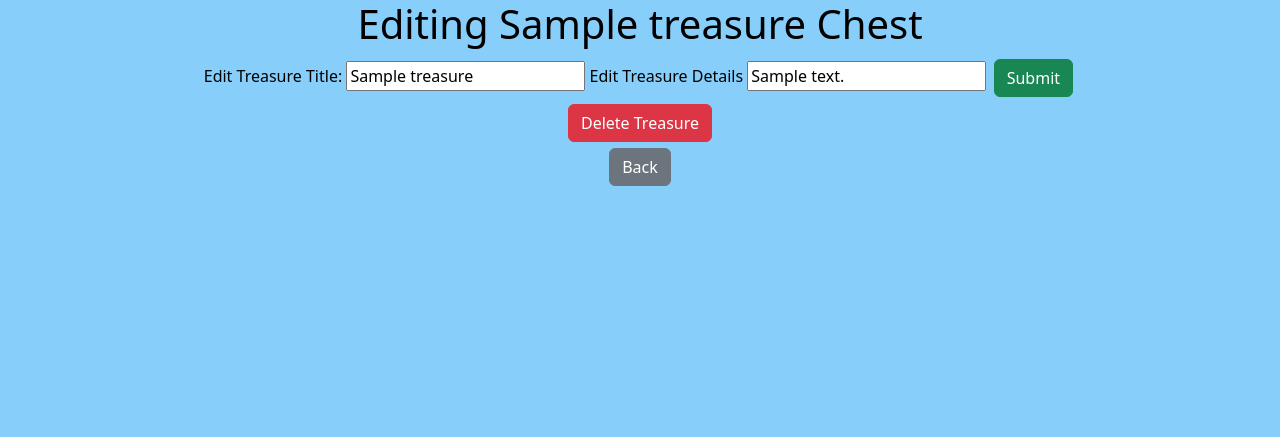
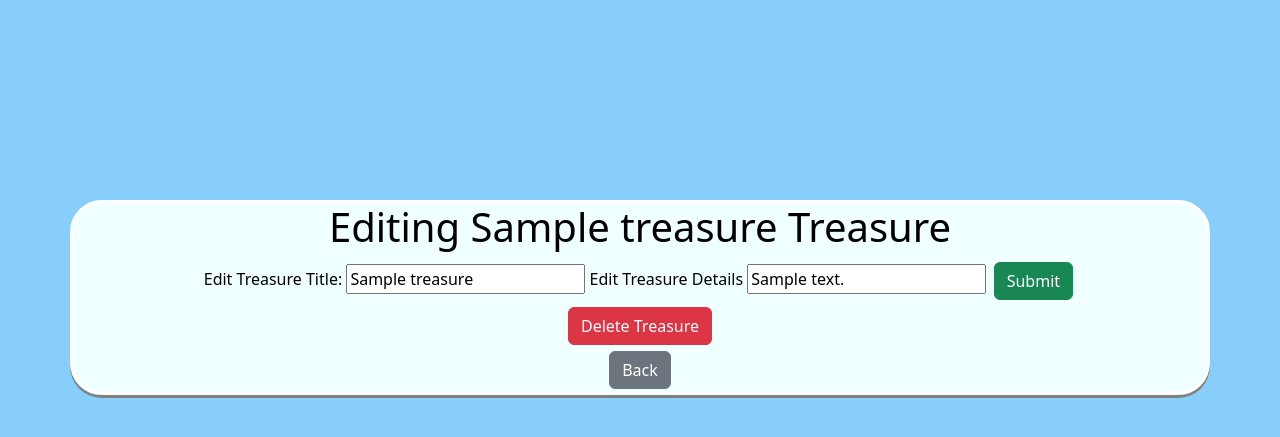
Before and after one commit to ChrisChicas/Python-Treasure-Chest, a Flask app: page /dashboard/chests/1/treasures/1/edit in a window 1280 px wide. Shown: the top 437 px of the page. Run offline with Flask 3, Linux system fonts and the light colour scheme; the visitor is signed in with stand-in values (Sample User, id 1); tables that the repository leaves empty hold one stand-in row (values such as "Sample post").

Commit message:
added more css + error handling

```diff
--- a/Project/dashboard.py
+++ b/Project/dashboard.py
@@ -18,6 +18,9 @@ def new_chest():
 
     if request.method == "POST":
         chest_name = request.form["chest_name"]
+        if len(chest_name) > 100:
+            chests = models.Chest.query.filter_by(user_id=session["user"]["user_id"]).all()
+            return render_template("dashboard.html", user=session.get("user"), chests=chests, error="Chest name cannot be over 100 characters!")
 
         new_chest = models.Chest(chest_name=chest_name, user_id=session["user"]["user_id"])
         models.db.session.add(new_chest)
@@ -38,6 +41,8 @@ def show_and_edit_chest(chest_id):
 
         if method == "PUT":
             chest_name = request.form["chest_name"]
+            if len(chest_name) > 100:
+                return render_template("chests/edit.html", chest=chest, error="Chest name cannot be over 100 characters!")
 
             chest.chest_name = chest_name
             models.db.session.commit()
@@ -69,6 +74,10 @@ def new_treasure(chest_id):
     if request.method == "POST":
         treasure_title = request.form["treasure_title"]
         treasure_details = request.form["treasure_details"]
+        if len(treasure_title) > 100:
+            chest = models.Chest.query.filter_by(chest_id=chest_id).first()
+            treasures = models.Treasure.query.filter_by(chest_id=chest.chest_id).all()
+            return render_template("chests/show.html", chest=chest, treasures=treasures, error="Treasure title cannot be over 100 characters!")
 
         new_treasure = models.Treasure(treasure_title=treasure_title, treasure_details=treasure_details, chest_id=chest_id)
         models.db.session.add(new_treasure)
@@ -89,6 +98,8 @@ def edit_treasure(chest_id, treasure_id):
         if method == "PUT":
             treasure_title = request.form["treasure_title"]
             treasure_details = request.form["treasure_details"]
+            if len(treasure_title) > 100:
+                return render_template("treasures/edit.html", treasure=treasure, error="Treasure title cannot be over 100 characters!")
 
             treasure.treasure_title = treasure_title
             treasure.treasure_details = treasure_details
--- a/Project/static/style.css
+++ b/Project/static/style.css
@@ -11,6 +11,17 @@ a:hover{
     color: black;
 }
 
+.center{
+    margin-top: 25vh;
+}
+
+.cloud{
+    background-color: azure;
+    border: 3px solid white;
+    border-radius: 2em;
+    box-shadow: 0 3px gray
+}
+
 body{
     background-color: lightskyblue;
     color: black;
@@ -20,10 +31,28 @@ body{
    margin: 0.2em;
 }
 
+.chest{
+    background-color: saddlebrown;
+    border: 3px solid goldenrod;
+    margin-bottom: 1em;
+}
+
+.chest h2{
+    border-bottom: 3px solid goldenrod;
+}
+
 .container{
     text-align: center;
+    word-break: break-all;
 }
 
-.col{
-    max-width: 400px;
+.home{
+    max-width: 40vw;
 }
+
+.treasure{
+    background-color: goldenrod;
+    border: 3px solid gold;
+    border-radius: 3em;
+    margin-bottom: 1em;
+}
--- a/Project/templates/authentication/login.html
+++ b/Project/templates/authentication/login.html
@@ -10,7 +10,7 @@
     <title>Login</title>
 </head>
 <body>
-    <main class="container">
+    <main class="container center cloud">
         <h1>Login Page!</h1>
         {% if error %}
             <p>Error: {{error}}</p>
--- a/Project/templates/authentication/signup.html
+++ b/Project/templates/authentication/signup.html
@@ -10,7 +10,7 @@
     <title>Sign Up</title>
 </head>
 <body>
-    <main class="container">
+    <main class="container center cloud">
         <h1>Sign Up Page!</h1>
         {% if error %}
             <p>Error: {{error}}</p>
--- a/Project/templates/treasures/edit.html
+++ b/Project/templates/treasures/edit.html
@@ -10,12 +10,15 @@
     <title>Edit Treasure</title>
 </head>
 <body>
-    <main class="container">
-        <h1>Editing {{treasure.treasure_title}} Chest</h1>
+    <main class="container center cloud">
+        <h1>Editing {{treasure.treasure_title}} Treasure</h1>
+        {% if error %}
+            <p>Error: {{error}}</p>
+        {% endif %}
         <div>
             <form action="/dashboard/chests/{{treasure.chest_id}}/treasures/{{treasure.treasure_id}}" method="POST">
                 <label for="treasure_title">Edit Treasure Title:</label>
-                <input type="text" name="treasure_title" id="treasure_title" value="{{treasure.treasure_title}}" required>
+                <input type="text" name="treasure_title" id="treasure_title" value="{{treasure.treasure_title}}" maxlength="100" required>
                 <label for="treasure_details">Edit Treasure Details</label>
                 <input type="text" name="treasure_details" id="treasure_details" value="{{treasure.treasure_details}}" required>
                 <input type="hidden" name="method" value="PUT">
@@ -26,7 +29,7 @@
                 <input type="hidden" name="method" value="DELETE">
             </form>
         </div>
-        <button class="btn btn-secondary"><a href="/dashboard">Back</a></button>
+        <button class="btn btn-secondary"><a href="/dashboard/chests/{{treasure.chest_id}}">Back</a></button>
     </main>
 </body>
 </html>
```
Also changed, not shown: Project/templates/chests/edit.html (+6 -3 lines), Project/templates/chests/show.html (+8 -3 lines), Project/templates/dashboard.html (+7 -2 lines), Project/templates/home.html (+7 -5 lines), README.md.
